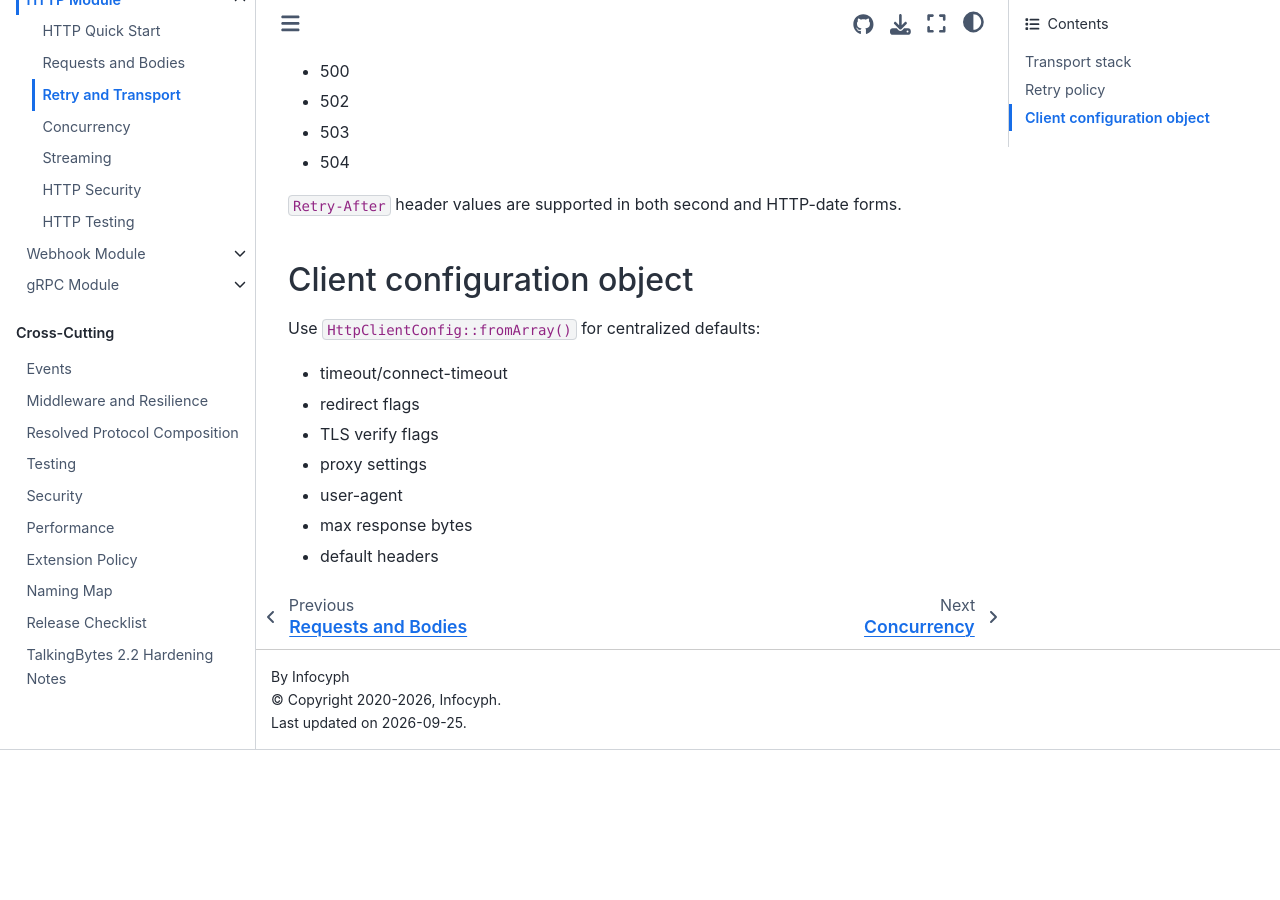
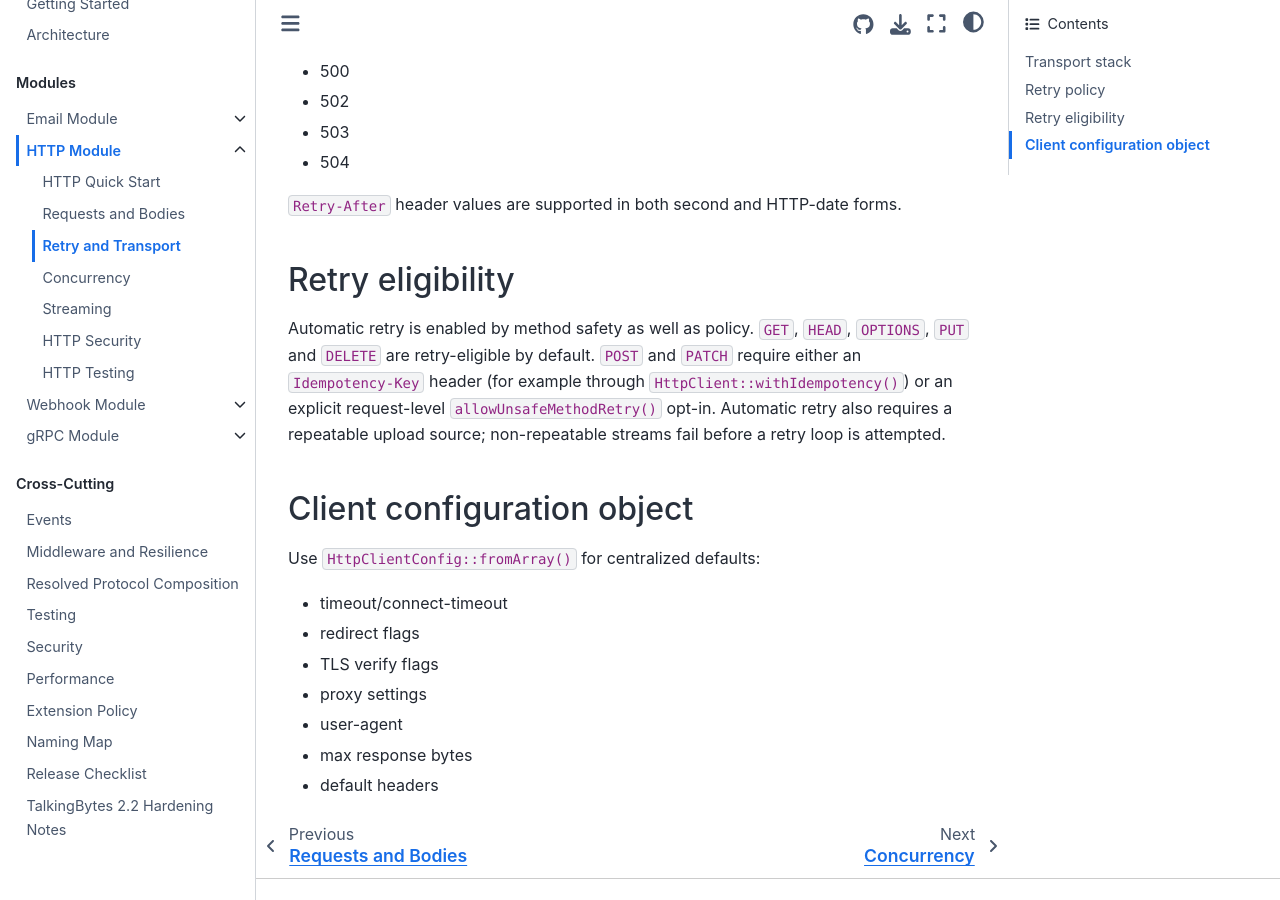
Before and after one commit to infocyph/TalkingBytes, a Sphinx documentation site: the page built from docs/http/retry-and-transport.rst, in a window 1280 px wide and 900 px high, scrolled down 723 px. Built offline with Sphinx 7.4.7 and the Sphinx Book theme 1.1.4, drawn with Linux system fonts in a browser that asks for light colours; before the commit the page ends 1473 px from its top, so only the background shows below that.

Commit message:
docs(http): document retry eligibility enforcement

```diff
--- a/docs/http/retry-and-transport.rst
+++ b/docs/http/retry-and-transport.rst
@@ -36,6 +36,16 @@
 
 ``Retry-After`` header values are supported in both second and HTTP-date forms.
 
+Retry eligibility
+-----------------
+
+Automatic retry is enabled by method safety as well as policy. ``GET``,
+``HEAD``, ``OPTIONS``, ``PUT`` and ``DELETE`` are retry-eligible by default.
+``POST`` and ``PATCH`` require either an ``Idempotency-Key`` header (for
+example through ``HttpClient::withIdempotency()``) or an explicit request-level
+``allowUnsafeMethodRetry()`` opt-in. Automatic retry also requires a repeatable
+upload source; non-repeatable streams fail before a retry loop is attempted.
+
 Client configuration object
 ---------------------------
 
```
